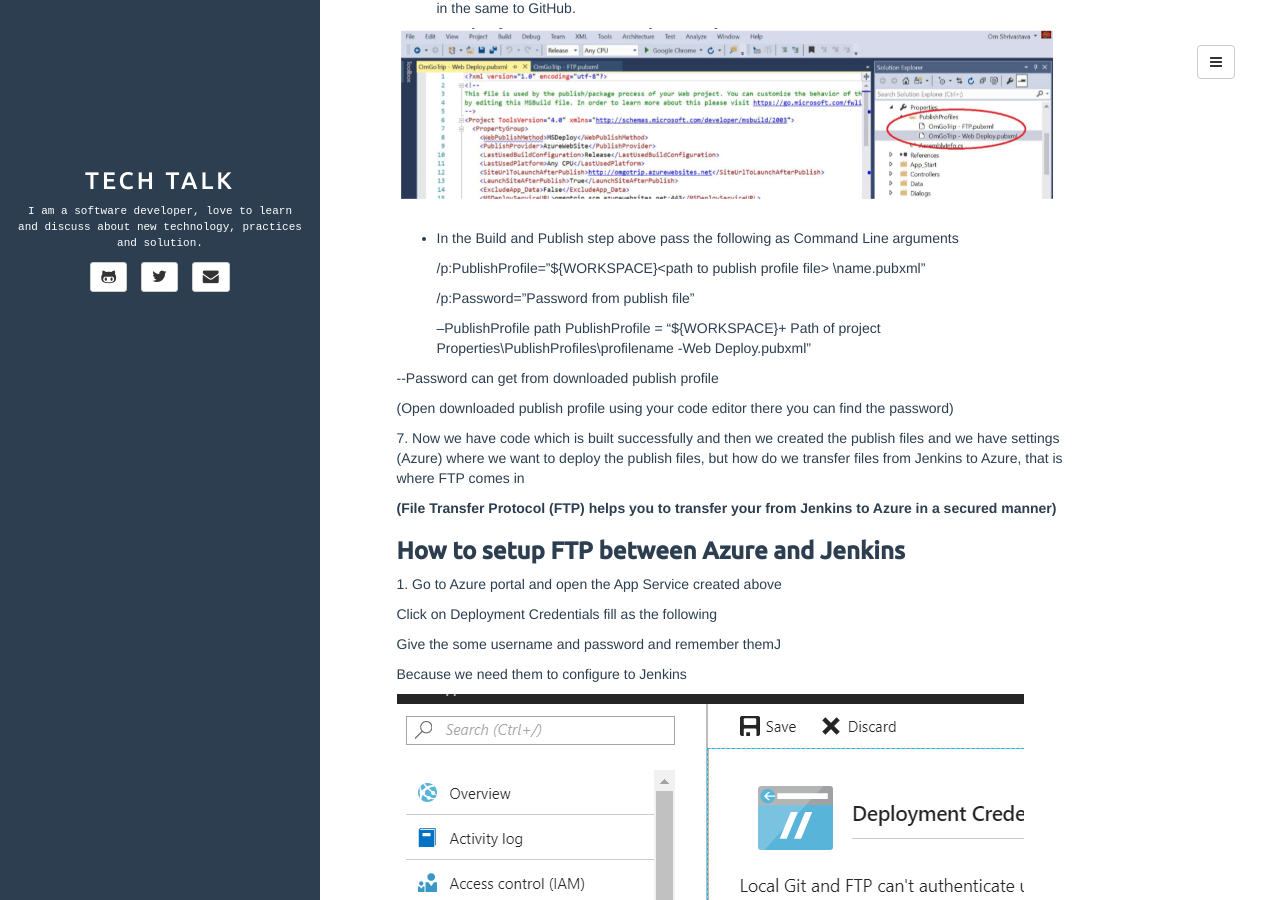
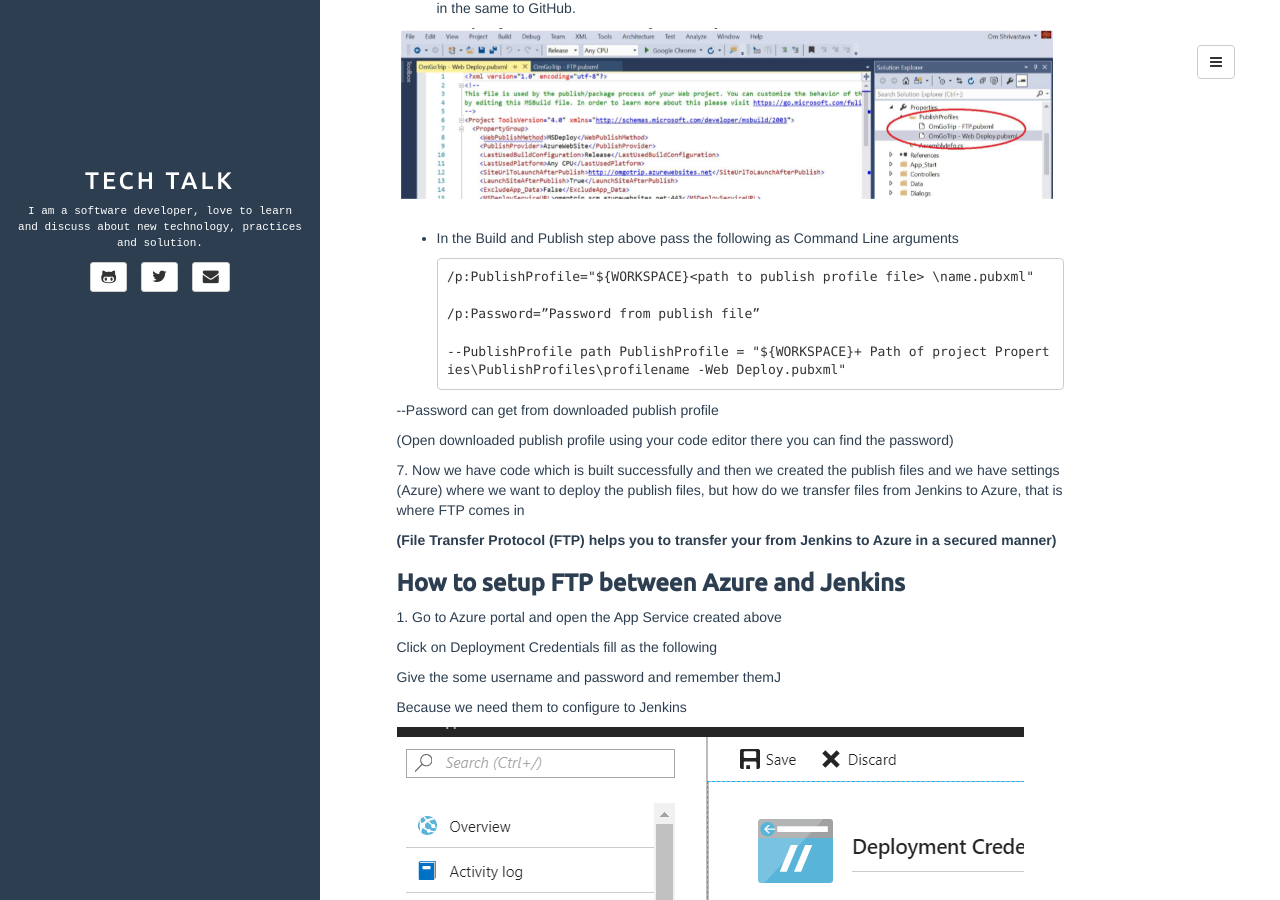
Before and after one commit to sdharshraj/sdharshraj.github.io, a Jekyll site: the page built from _posts/2020-04-22-configuring-ci-cd-pipeline-in-asp-net-with-jenkins.md, in a window 1280 px wide and 900 px high, scrolled down 6416 px. Built offline with Jekyll 4.4.1, drawn with Linux system fonts in a browser that asks for light colours; our own code applies the rules of GitHub Pages for plain Markdown files; comment, search, counter and statistics services are not loaded.

```diff
--- a/_posts/2020-04-22-configuring-ci-cd-pipeline-in-asp-net-with-jenkins.md
+++ b/_posts/2020-04-22-configuring-ci-cd-pipeline-in-asp-net-with-jenkins.md
@@ -109,11 +109,11 @@ Or select **MSBuild_BuildAndPublish** if you want to build and then to create th
 
 * In the Build and Publish step above pass the following as Command Line arguments
 
-    /p:PublishProfile="${WORKSPACE}\<path to publish profile file> \name.pubxml"
+      /p:PublishProfile="${WORKSPACE}<path to publish profile file> \name.pubxml"
 
-    /p:Password=”Password from publish file”
+      /p:Password=”Password from publish file”
 
-    --PublishProfile path PublishProfile = "${WORKSPACE}\+ Path of project Properties\PublishProfiles\profilename -Web Deploy.pubxml"
+      --PublishProfile path PublishProfile = "${WORKSPACE}+ Path of project Properties\PublishProfiles\profilename -Web Deploy.pubxml"
 
 \--Password can get from downloaded publish profile
 
```
